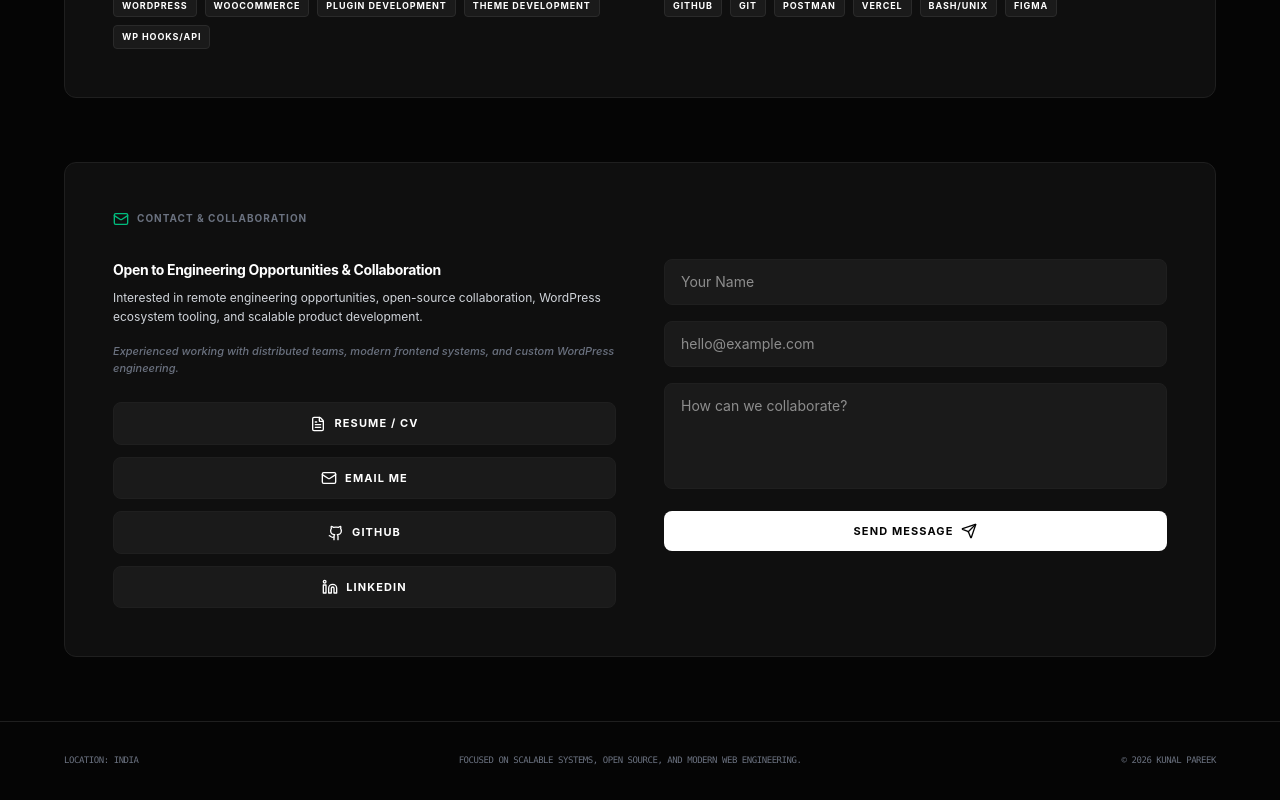
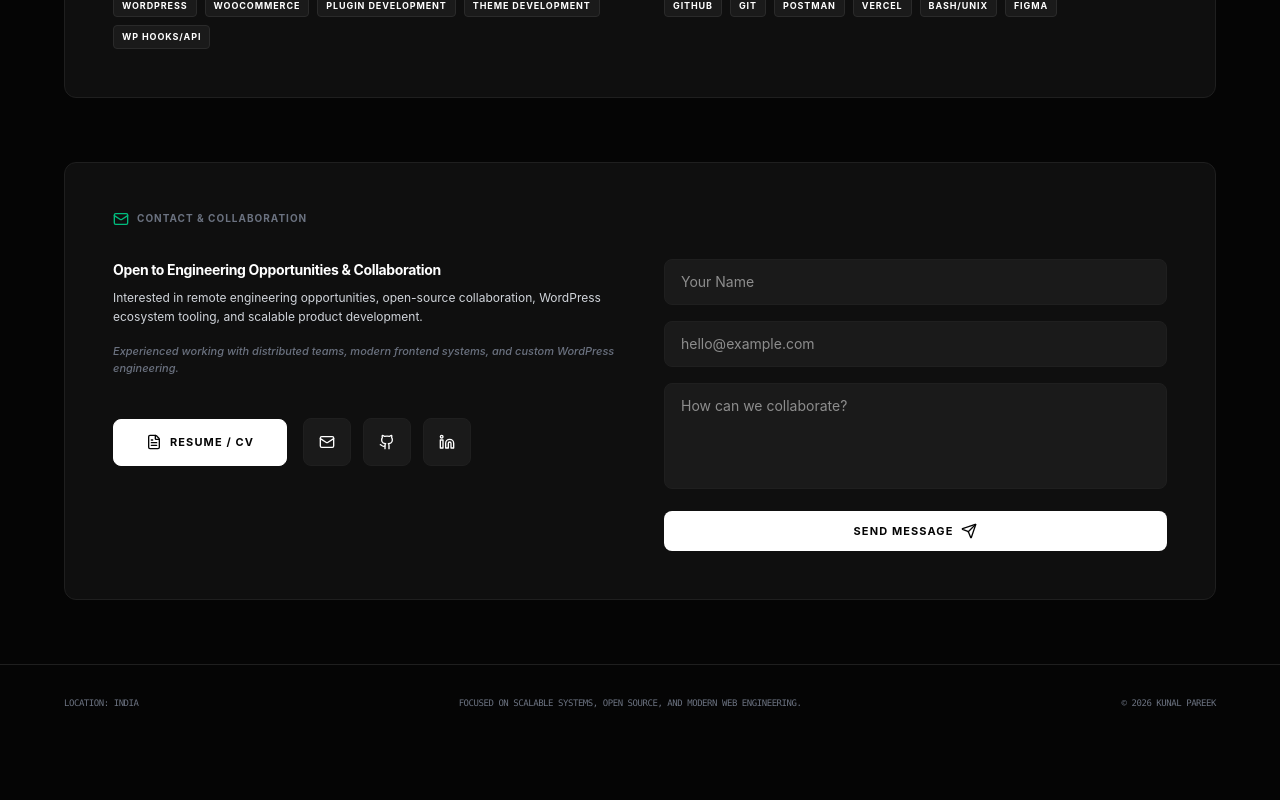
Before and after one commit to KunalPareek21/kunal-pareek-portfolio, a Next.js app: page / in a window 1280 px wide. Shown: the part 5062-5862 px from the top of the page. After the commit the page ends 5805 px from the top, so only its background shows below. Built offline with nearby package versions, Linux system fonts and the light colour scheme; no server answers.

Commit message:
style: modernize contact buttons layout

```diff
--- a/components/sections/Contact.tsx
+++ b/components/sections/Contact.tsx
@@ -106,23 +106,22 @@ export function Contact() {
               </p>
             </div>
 
-            <div className="space-y-3">
-              <Link href="/resume.pdf" target="_blank" rel="noopener noreferrer" className="w-full flex items-center justify-center gap-2 text-[11px] uppercase tracking-widest font-bold py-3 rounded-lg transition-colors border hover:bg-emerald-500/10 hover:text-emerald-500 hover:border-emerald-500/30" style={{ backgroundColor: 'var(--card-secondary)', borderColor: 'var(--border)', color: 'var(--text-primary)' }}>
+            <div className="pt-4 flex flex-col sm:flex-row items-center gap-4">
+              <Link href="/resume.pdf" target="_blank" rel="noopener noreferrer" className="w-full sm:w-auto flex items-center justify-center gap-2 text-[11px] uppercase tracking-widest font-bold px-8 py-3.5 rounded-lg transition-all border hover:opacity-90 hover:scale-[1.02]" style={{ backgroundColor: 'var(--text-primary)', borderColor: 'var(--text-primary)', color: 'var(--background)' }}>
                 <FileText className="w-4 h-4" />
                 Resume / CV
               </Link>
-              <Link href="mailto:kunalpareek56@gmail.com" className="w-full flex items-center justify-center gap-2 text-[11px] uppercase tracking-widest font-bold py-3 rounded-lg transition-colors border" style={{ backgroundColor: 'var(--card-secondary)', borderColor: 'var(--border)', color: 'var(--text-primary)' }}>
+              <div className="flex items-center gap-3 w-full sm:w-auto">
+                <Link href="mailto:kunalpareek56@gmail.com" className="flex-1 sm:flex-none flex items-center justify-center w-12 h-12 rounded-lg transition-all border hover:scale-105" style={{ backgroundColor: 'var(--card-secondary)', borderColor: 'var(--border)', color: 'var(--text-primary)' }}>
                   <Mail className="w-4 h-4" />
-                Email Me
                 </Link>
-              <Link href="https://github.com/KunalPareek21" target="_blank" rel="noopener noreferrer" className="w-full flex items-center justify-center gap-2 text-[11px] uppercase tracking-widest font-bold py-3 rounded-lg transition-colors border" style={{ backgroundColor: 'var(--card-secondary)', borderColor: 'var(--border)', color: 'var(--text-primary)' }}>
+                <Link href="https://github.com/KunalPareek21" target="_blank" rel="noopener noreferrer" className="flex-1 sm:flex-none flex items-center justify-center w-12 h-12 rounded-lg transition-all border hover:scale-105" style={{ backgroundColor: 'var(--card-secondary)', borderColor: 'var(--border)', color: 'var(--text-primary)' }}>
                   <Github className="w-4 h-4" />
-                GitHub
                 </Link>
-              <Link href="https://www.linkedin.com/in/kunal-pareek21/" target="_blank" rel="noopener noreferrer" className="w-full flex items-center justify-center gap-2 text-[11px] uppercase tracking-widest font-bold py-3 rounded-lg transition-colors border" style={{ backgroundColor: 'var(--card-secondary)', borderColor: 'var(--border)', color: 'var(--text-primary)' }}>
+                <Link href="https://www.linkedin.com/in/kunal-pareek21/" target="_blank" rel="noopener noreferrer" className="flex-1 sm:flex-none flex items-center justify-center w-12 h-12 rounded-lg transition-all border hover:scale-105" style={{ backgroundColor: 'var(--card-secondary)', borderColor: 'var(--border)', color: 'var(--text-primary)' }}>
                   <Linkedin className="w-4 h-4" />
-                LinkedIn
                 </Link>
+              </div>
             </div>
           </div>
 
```
Lines whose indentation alone changed are shown as unchanged.
